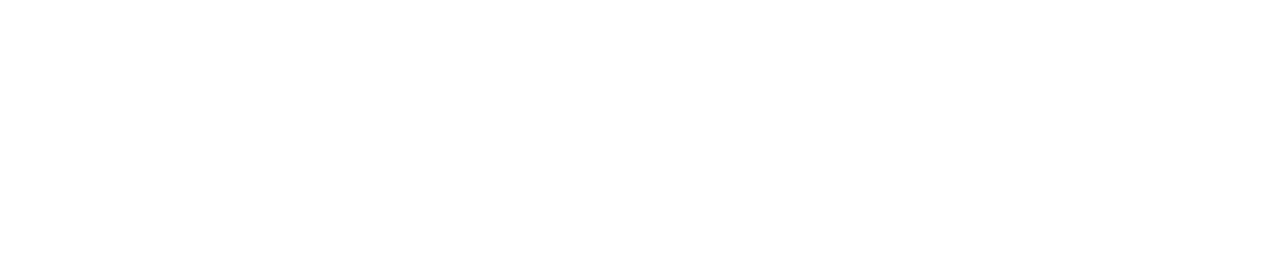
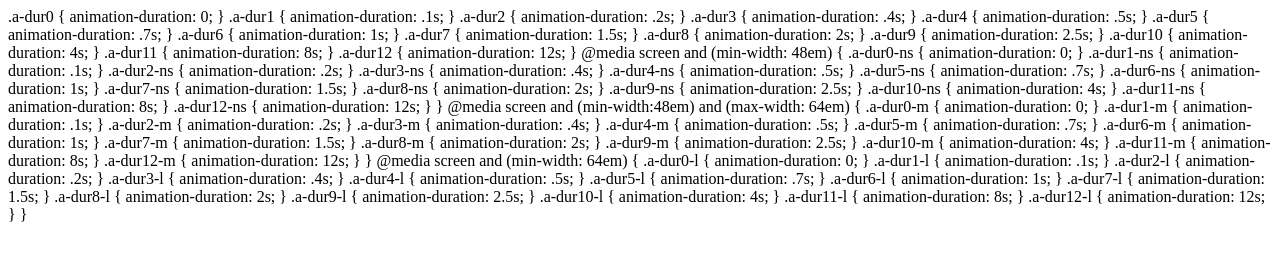
Before and after one commit to mrmrs/css-animation-duration, a website: page index.html in a window 1280 px wide. Drawn offline with Linux system fonts and the light colour scheme.

Commit message:
Adding css contents to html file for documentation

```diff
--- a/index.html
+++ b/index.html
@@ -12,5 +12,66 @@
     <link rel="stylesheet" href="animation-duration.css">
   </head>
   <body>
-  </body>
+.a-dur0  { animation-duration: 0; }
+.a-dur1  { animation-duration: .1s; }
+.a-dur2  { animation-duration: .2s; }
+.a-dur3  { animation-duration: .4s; }
+.a-dur4  { animation-duration: .5s; }
+.a-dur5  { animation-duration: .7s; }
+.a-dur6  { animation-duration: 1s;  }
+.a-dur7  { animation-duration: 1.5s; }
+.a-dur8  { animation-duration: 2s; }
+.a-dur9  { animation-duration: 2.5s; }
+.a-dur10 { animation-duration: 4s;  }
+.a-dur11 { animation-duration: 8s;  }
+.a-dur12 { animation-duration: 12s;  }
+
+@media screen and (min-width: 48em) {
+.a-dur0-ns   { animation-duration: 0; }
+.a-dur1-ns   { animation-duration: .1s; }
+.a-dur2-ns   { animation-duration: .2s; }
+.a-dur3-ns   { animation-duration: .4s; }
+.a-dur4-ns   { animation-duration: .5s; }
+.a-dur5-ns   { animation-duration: .7s; }
+.a-dur6-ns   { animation-duration: 1s;  }
+.a-dur7-ns   { animation-duration: 1.5s; }
+.a-dur8-ns   { animation-duration: 2s; }
+.a-dur9-ns   { animation-duration: 2.5s; }
+.a-dur10-ns  { animation-duration: 4s;  }
+.a-dur11-ns  { animation-duration: 8s;  }
+.a-dur12-ns  { animation-duration: 12s;  }
+}
+
+@media screen and (min-width:48em) and (max-width: 64em) {
+.a-dur0-m   { animation-duration: 0; }
+.a-dur1-m   { animation-duration: .1s; }
+.a-dur2-m   { animation-duration: .2s; }
+.a-dur3-m   { animation-duration: .4s; }
+.a-dur4-m   { animation-duration: .5s; }
+.a-dur5-m   { animation-duration: .7s; }
+.a-dur6-m   { animation-duration: 1s;  }
+.a-dur7-m   { animation-duration: 1.5s; }
+.a-dur8-m   { animation-duration: 2s; }
+.a-dur9-m   { animation-duration: 2.5s; }
+.a-dur10-m  { animation-duration: 4s;  }
+.a-dur11-m  { animation-duration: 8s;  }
+.a-dur12-m  { animation-duration: 12s;  }
+}
+
+@media screen and (min-width: 64em) {
+.a-dur0-l   { animation-duration: 0; }
+.a-dur1-l   { animation-duration: .1s; }
+.a-dur2-l   { animation-duration: .2s; }
+.a-dur3-l   { animation-duration: .4s; }
+.a-dur4-l   { animation-duration: .5s; }
+.a-dur5-l   { animation-duration: .7s; }
+.a-dur6-l   { animation-duration: 1s;  }
+.a-dur7-l   { animation-duration: 1.5s; }
+.a-dur8-l   { animation-duration: 2s; }
+.a-dur9-l   { animation-duration: 2.5s; }
+.a-dur10-l  { animation-duration: 4s;  }
+.a-dur11-l  { animation-duration: 8s;  }
+.a-dur12-l  { animation-duration: 12s;  }
+}
+</body>
 </html>
```
